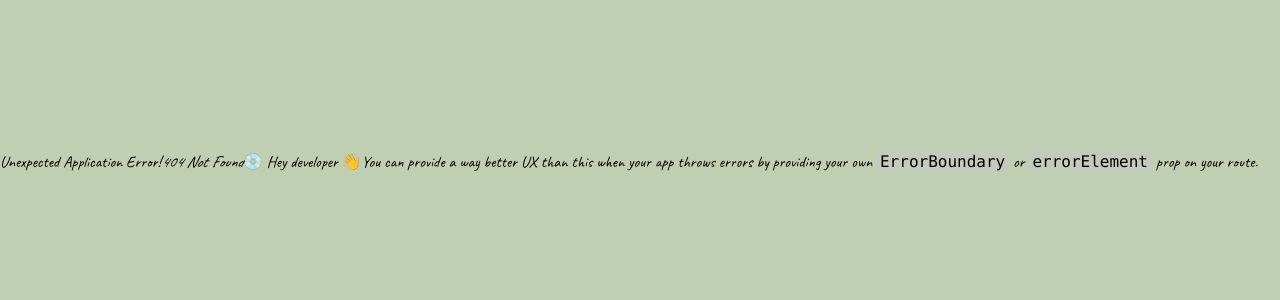
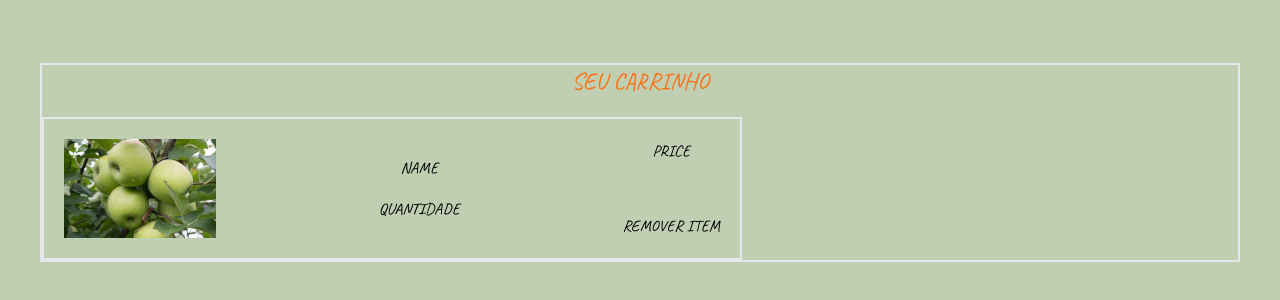
Before and after one commit to AugustoAumond/new-frexco, a React (Vite) app: page /cart in a window 1280 px wide. Before the commit this address had no page. Shown: the part 238-538 px from the top of the page. Built offline with nearby package versions, Linux system fonts and the light colour scheme.

Commit message:
Adicionando carrinho

```diff
--- a/src/componentes/homepage/header/header.tsx
+++ b/src/componentes/homepage/header/header.tsx
@@ -1,3 +1,5 @@
+import { FaUser } from "react-icons/fa";
+import { FaCartShopping } from "react-icons/fa6";
 
 interface Header {
     setSearch: (e: string) => void;
@@ -5,17 +7,19 @@ interface Header {
 
 export function Header({setSearch}:Header){
     return (
-        <div className="bg-white w-full p-4 bg-primaryColor2 flex items-center justify-center">
-            <div className="max-w-[1200px] w-full h-full flex items-center justify-between">
+        <div className="bg-white w-full p-4 bg-primaryColor2 flex items-center justify-center fixed z-10">
+            <div className="max-w-[1200px] w-full h-full flex items-center justify-between flex-col gap-4 md:flex-row">
                 <p className="text-orange-500 text-3xl"> Direto do campo para a sua <span className="text-[#33375899]"> CASA </span></p>
 
-                <div className="flex justify-end items-center flex-1 w-full h-full max-w-[50%]  text-orange-500 gap-4">
+                <div className="flex justify-end items-center flex-1 w-full h-full max-w-[90%] md:max-w-[50%]  text-primaryColor1 gap-4">
                     <div className="flex flex-1 w-full">
-                        <input type="text" className="text-lg w-full border-2 border-orange-500 rounded-lg p-1" onChange={(e) => setSearch(e.currentTarget.value)} placeholder="Qual produto você está procurando?"/>
+                        <input type="text" className="text-lg w-full border-2 border-primaryColor1 rounded-lg p-1" onChange={(e) => setSearch(e.currentTarget.value)} placeholder="Qual produto você está procurando?"/>
                     </div>
 
-                    <div>
-                        USUÁRIO
+                    <div className="flex gap-2">
+                        <FaUser className="size-5 hover:text-orange-500"/>
+
+                        <FaCartShopping className="size-5 hover:text-orange-500"/>
                     </div>
 
                 </div>
--- a/src/componentes/homepage/main-panel/main-panel.tsx
+++ b/src/componentes/homepage/main-panel/main-panel.tsx
@@ -1,7 +1,8 @@
-import { useEffect, useState} from "react"
+import { useEffect, useRef, useState} from "react"
 
 export default function MainPanel(){
     const [msg, setMsg] = useState(false);
+    const ref = useRef<HTMLTableCellElement | null>(null)
 
     useEffect(()=>{
         let count = 0;
@@ -19,7 +20,7 @@ export default function MainPanel(){
 
     }, [msg])
 
-    function Wheel(event?: any){
+    function Wheel(event: any){
         let eventDelta: number = 0;
         setMsg(true);
 
@@ -39,10 +40,10 @@ export default function MainPanel(){
 
 
     return (
-        <div className="flex items-center justify-center relative">
+        <div className="flex items-center justify-center relative mt-40">
             {/* AJUSTAR PARA SCROLL OPACITY */}
 
-            <div id="wrapper" className="w-full max-w-[800px] h-[325px] bg-primaryColor2 flex items-center justify-flex-start overflow-auto rounded-lg gap-2 [-webkit-overflow-scrolling: touch;] snap-x snap-mandatory scroll-smooth scroll-wrapper relative" onWheel={e => Wheel(e)}>
+            <div id="wrapper" className="w-full max-w-[800px] h-[325px] bg-primaryColor2 flex items-center justify-flex-start overflow-x-auto overflow-y-hidden rounded-lg gap-2 [-webkit-overflow-scrolling: touch;] snap-x snap-mandatory scroll-smooth scroll-wrapper relative" onWheel={e => Wheel(e)}>
                 <div className="flex items-center justify-center bg-[url(./frutos-panel.jpg)] bg-center bg-cover w-full h-full flex-shrink-0 sticky scroll-smooth snap-start pointer-events-none">
 
                 </div>
--- a/src/componentes/homepage/products/products.tsx
+++ b/src/componentes/homepage/products/products.tsx
@@ -35,16 +35,22 @@ export default function Products({ search} : SearchProps){
 
                         <div className='flex flex-col justify-evenly p-4 gap-4'>
                             <div className='flex items-center gap-2'>
-                                <span className='text-orange-500 text-2xl '>Nome:</span> <p className='text-white text-1xl'> {e.name}</p>
+                                <span className='text-orange-500 text-2xl '>Nome:</span> <p className='text-white text-2xl'> {e.name}</p>
                             </div>
 
                             <div className='text-lg flex w-full gap-2'>
-                                <span className='text-orange-500 text-2xl '>Valor:</span> <p className='text-white text-1xl'>R$ {e.price}</p>
+                                <span className='text-orange-500 text-2xl '>Valor:</span> <p className='text-white text-2xl'>R$ {e.price}</p>
                             </div>
                         </div>
 
-                        <div>
+                        <div className='flex items-center justify-center gap-2 pb-2'>
+                            <button className="w-[40%] p-1/2 bg-secundaryColor1 border-2 border-orange-500 hover:text-primaryColor1 hover:bg-orange-500 rounded-lg">
+                                <input type="number" placeholder='Quantidade' className='w-full bg-transparent px-1 text-orange-500 hover:text-primaryColor1 text-center' max={3} />
+                            </button>
 
+                            <button className="w-[40%] p-1/2 bg-secundaryColor1 border-2 border-orange-500 hover:text-primaryColor1 hover:bg-orange-500 rounded-lg">
+                                <p className="text-2x1 text-orange-500 hover:text-primaryColor1">Adicionar</p>
+                            </button>
                         </div>
                     </div>
                 )}
--- a/src/main.tsx
+++ b/src/main.tsx
@@ -6,6 +6,7 @@ import { createBrowserRouter, RouterProvider } from 'react-router-dom';
 import "./index.css";
 import { UserAcess } from './routes/userAcess/userAcess.tsx';
 import { NewProduct } from './routes/newProduct/newProduct.tsx';
+import Cart from './routes/cart/cart.tsx';
 
 const router = createBrowserRouter([
   {
@@ -20,6 +21,10 @@ const router = createBrowserRouter([
     path: "/new-product",
     element:   <NewProduct />,
   },
+  {
+    path: "/cart",
+    element:   <Cart />,
+  },
 ]);
 
 ReactDOM.createRoot(document.getElementById('root') as HTMLElement).render(
--- /dev/null
+++ b/src/routes/cart/cart.tsx
@@ -0,0 +1,38 @@
+
+export default function Cart(){
+    return (
+        <div className="w-full h-full flex items-center justify-center">
+            <div className="w-full max-w-[1200px] flex flex-col items-center border-2 gap-5">
+                <div>
+                    <p className="text-2xl text-orange-500">SEU CARRINHO</p>
+                </div>
+
+                <div className="w-full flex flex-col gap-2">
+                    <div className="flex justify-between w-full max-w-[700px] h-30 p-5 gap-10  border-2">
+                        <img src="./photos_items/greenapple.png" alt="" />
+
+                        <div className="flex flex-col items-center justify-evenly min-h-full">
+                            <div>
+                                <p>NAME</p>
+                            </div>
+
+                            <div>
+                                <p>QUANTIDADE</p>
+                            </div>
+                        </div>
+
+                        <div className="flex flex-col items-center justify-between min-h-full">
+                            <div>
+                                <p>PRICE</p>
+                            </div>
+
+                            <div>
+                                <p>REMOVER ITEM</p>
+                            </div>
+                        </div>
+                    </div>
+                </div>
+            </div>
+        </div>
+    )
+}
```
